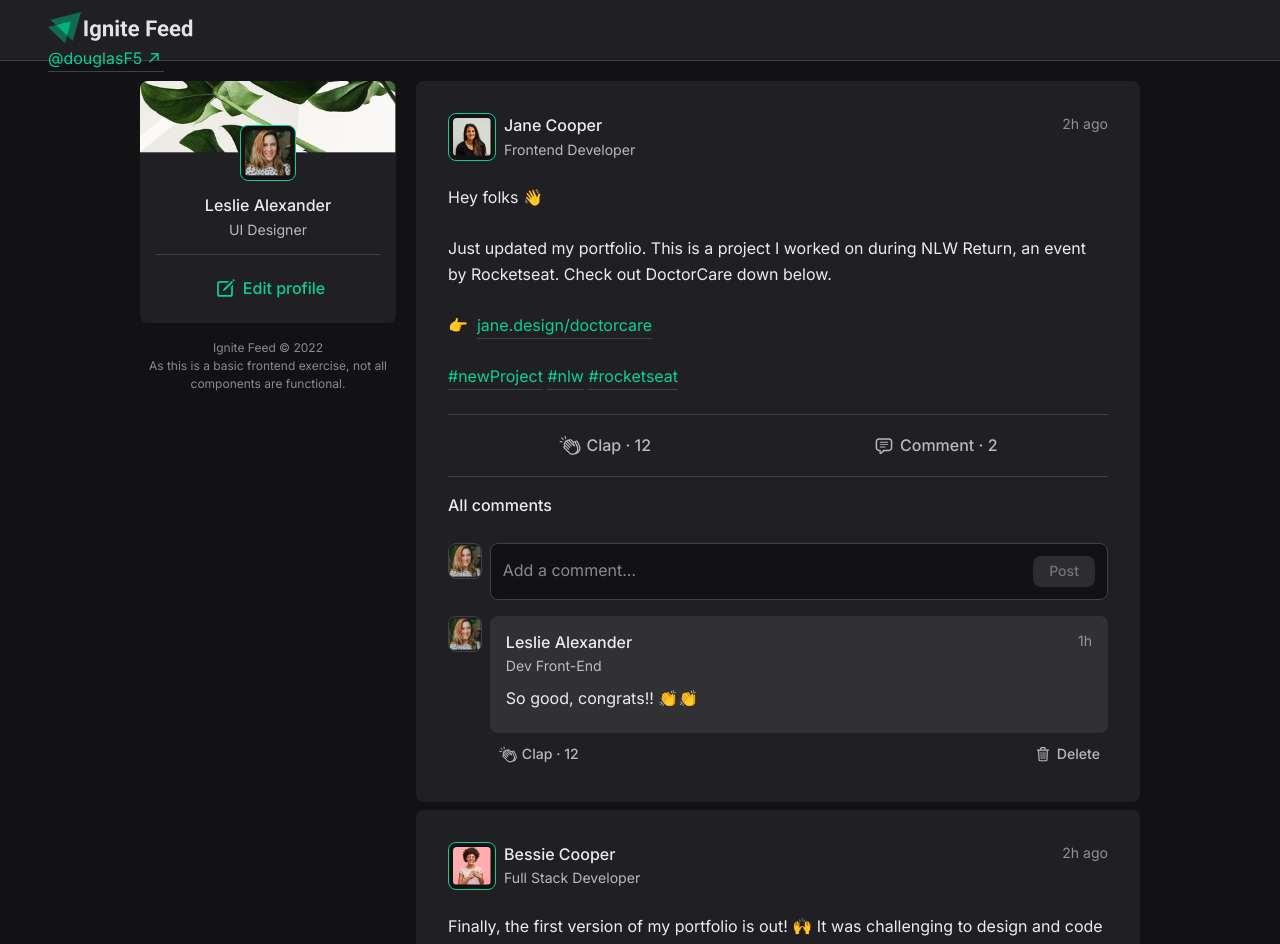
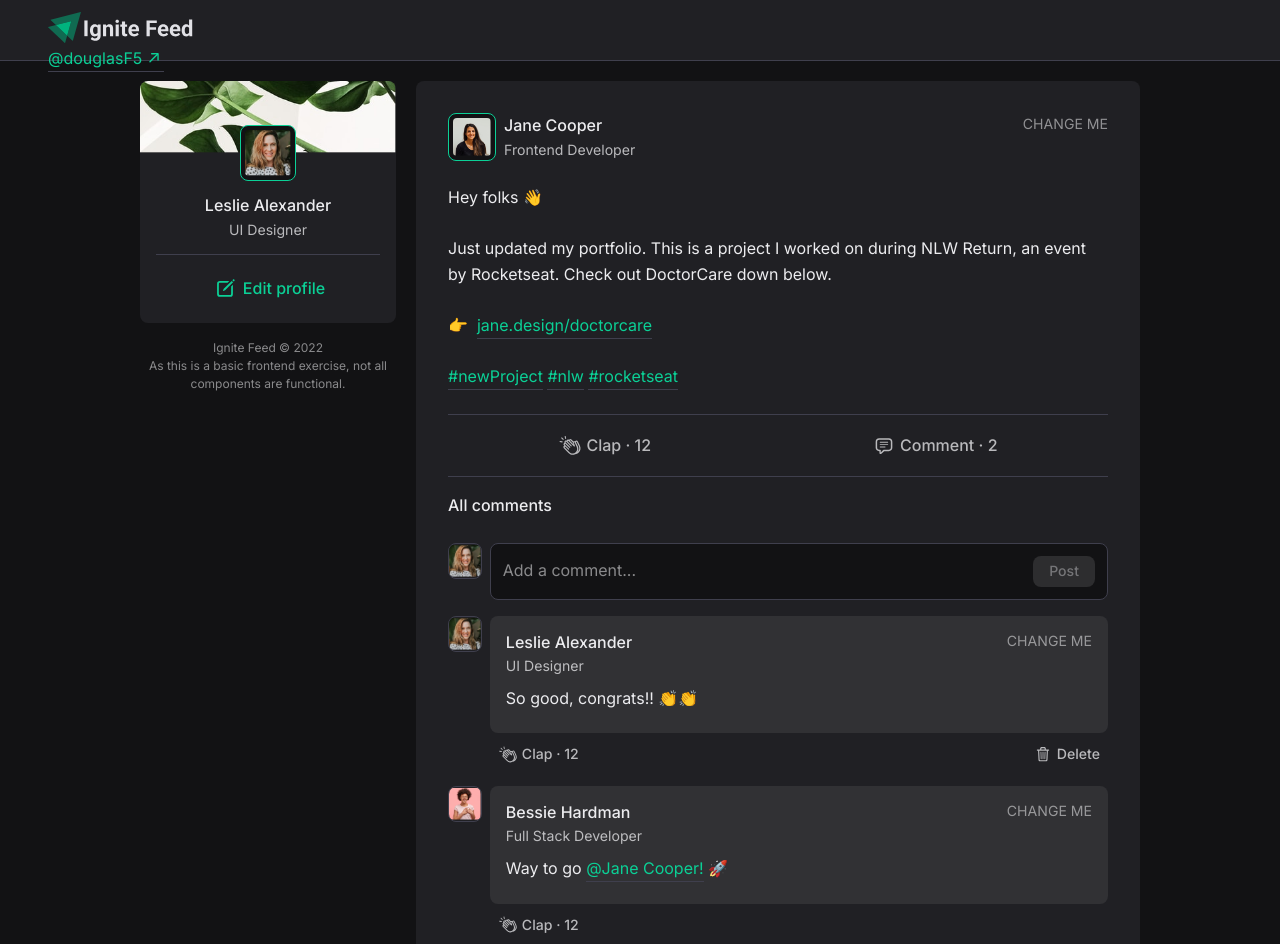
Before and after one commit to douglasF5/ignite-feed-web-app, a React (Vite) app: page / in a window 1280 px wide. Shown: the top 944 px of the page. Built offline with nearby package versions, Linux system fonts and the light colour scheme.

Commit message:
add mock data

```diff
--- a/src/App.jsx
+++ b/src/App.jsx
@@ -1,3 +1,4 @@
+import { postsMockContent } from './utils/posts-mock-content';
 import './global-styles.css';
 import s from './app.module.css';
 import { Header } from './components/Header';
@@ -7,21 +8,6 @@ import { PostActionsBar } from './components/PostActionsBar';
 import { CommentsSection } from './components/CommentsSection';
 
 function App() {
-  const postsMockContent = [
-    {
-      authorPicture: './jana-profile-pic.png',
-      authorName: 'Jane Cooper',
-      authorRole: 'Frontend Developer',
-      content: '<p>Hey folks 👋</p><br/><p>Just updated my portfolio. This is a project I worked on during NLW Return, an event by Rocketseat. Check out DoctorCare down below.</p><br/><p>👉&nbsp;&nbsp;<a href="#">jane.design/doctorcare</a></p><br/><p><a href="#">#newProject</a>&nbsp;<a href="#">#nlw</a>&nbsp;<a href="#">#rocketseat</a></p>'
-    },
-    {
-      authorPicture: './bessie-profile-pic.png',
-      authorName: 'Bessie Cooper',
-      authorRole: 'Full Stack Developer',
-      content: '<p>Finally, the first version of my portfolio is out! 🙌 It was challenging to design and code the whole thing, but it turns out great.</p><br/><p>Check it out here -> <a href="#">bessie.dev</a></p><br/><p><a href="#">#portfolio</a> <a href="#">#frontend</a> <a href="#">#fullStack</a> <a href="#">#design</a></p>'
-    }
-  ];
-
   return (
     <div>
       <Header />
@@ -37,11 +23,11 @@ function App() {
           </section>
           <section className={s.postsSection}>
             <div className={s.postsList}>
-              {postsMockContent.map((post, idx) => (
-                <div key={idx} className={s.postContainer}>
+              {postsMockContent.map(post => (
+                <div key={post.id} className={s.postContainer}>
                   <PostContent data={post} />
                   <PostActionsBar />
-                  <CommentsSection />
+                  <CommentsSection commentsData={post.comments} />
                 </div>
               ))}
             </div>
--- a/src/components/Comment/index.jsx
+++ b/src/components/Comment/index.jsx
@@ -1,13 +1,17 @@
+import { currentUser } from '../../utils/posts-mock-content';
 import s from './styles.module.css';
-import { HandsClap, TextBubble, Trash } from '../Icons';
+import { HandsClap, Trash } from '../Icons';
 import { ProfilePic } from '../ProfilePic';
 import { Button } from '../Button';
 
-export function Comment() {
+export function Comment({ data }) {
+  const { name, role, picture, id } = data.authorInfo;
+
   return (
     <div className={s.container}>
       <ProfilePic
-        resourcePath="/leslie-profile-pic.png"
+        resourcePath={picture}
+        altText={name}
         variantOptions={{
           type: "default",
           size: "S"
@@ -17,12 +21,12 @@ export function Comment() {
         <div className={s.contentCard}>
           <div className={s.contentHeader}>
             <div>
-              <p className={s.authorName}>Leslie Alexander</p>
-              <p className={s.authorRole}>Dev Front-End</p>
+              <p className={s.authorName}>{name}</p>
+              <p className={s.authorRole}>{role}</p>
             </div>
-            <p className={s.publishTime}>1h</p>
+            <p className={s.publishTime}>{data.publishedAt}</p>
           </div>
-          <div className={s.contentContainer}>So good, congrats!! 👏👏</div>
+          <div className={s.contentContainer} dangerouslySetInnerHTML={{ __html: data.content }}></div>
         </div>
         <div className={s.actionBar}>
           <Button variantOptions={{
@@ -33,6 +37,7 @@ export function Comment() {
             <HandsClap size={20} />
             Clap · 12
           </Button>
+          {currentUser.id === id && (
             <Button variantOptions={{
               type: 'textNeutralVariant',
               label: 'M',
@@ -41,6 +46,7 @@ export function Comment() {
               <Trash size={20} />
               Delete
             </Button>
+          )}
         </div>
       </div>
     </div>
--- a/src/components/CommentWidget/styles.module.css
+++ b/src/components/CommentWidget/styles.module.css
@@ -11,6 +11,7 @@
   border: 1px solid var(--c-outline);
   background-color: var(--c-surface);
   transition: border 100ms ease-in;
+  transition: outline 100ms ease-in;
 }
 
 .commentForm:focus-within {
--- a/src/components/CommentsSection/index.jsx
+++ b/src/components/CommentsSection/index.jsx
@@ -2,12 +2,12 @@ import s from './styles.module.css';
 import { CommentWidget } from '../CommentWidget';
 import { Comment } from '../Comment';
 
-export function CommentsSection() {
+export function CommentsSection({ commentsData }) {
   return (
     <div className={s.commentsSection}>
       <h2 className={s.commentsSectionTitle}>All comments</h2>
       <CommentWidget />
-      <Comment />
+      {commentsData && commentsData.map(comment => <Comment key={comment.id} data={comment} />)}
     </div>
   );
 };
--- a/src/components/PostContent/index.jsx
+++ b/src/components/PostContent/index.jsx
@@ -2,9 +2,8 @@ import s from './styles.module.css';
 import { ProfilePic } from '../ProfilePic';
 
 export function PostContent({ data }) {
-  const { authorPicture,
-    authorName,
-    authorRole,
+  const { authorInfo,
+    publishedAt,
     content } = data;
 
   return (
@@ -12,19 +11,19 @@ export function PostContent({ data }) {
       <div className={s.header}>
         <div className={s.infoWrapper}>
           <ProfilePic
-            resourcePath={authorPicture}
-            altText={authorName}
+            resourcePath={authorInfo.picture}
+            altText={authorInfo.name}
             variantOptions={{
               type: 'highlighted',
               size: 'M'
             }}
           />
           <div>
-            <p className={s.profileName}>{authorName}</p>
-            <p className={s.profileRole}>{authorRole}</p>
+            <p className={s.profileName}>{authorInfo.name}</p>
+            <p className={s.profileRole}>{authorInfo.role}</p>
           </div>
         </div>
-        <p className={s.publishTime}>2h ago</p>
+        <p className={s.publishTime}>{publishedAt}</p>
       </div>
       <div className={s.contentWrapper}>
         <p dangerouslySetInnerHTML={{ __html: content }}></p>
--- /dev/null
+++ b/src/utils/posts-mock-content.js
@@ -0,0 +1,55 @@
+// AUTHORS DATA
+const authors = [
+  {
+    id: 1,
+    name: 'Leslie Alexander',
+    picture: './leslie-profile-pic.png',
+    role: 'UI Designer',
+  },
+  {
+    id: 2,
+    name: 'Jane Cooper',
+    picture: './jana-profile-pic.png',
+    role: 'Frontend Developer',
+  },
+  {
+    id: 3,
+    name: 'Bessie Hardman',
+    picture: './bessie-profile-pic.png',
+    role: 'Full Stack Developer',
+  },
+];
+
+// CURRENT USER DATA
+export const currentUser = authors[0];
+
+// POSTS DATA
+export const postsMockContent = [
+  {
+    id: '1',
+    authorInfo: authors[1],
+    publishedAt: 'CHANGE ME',
+    content: '<p>Hey folks 👋</p><br/><p>Just updated my portfolio. This is a project I worked on during NLW Return, an event by Rocketseat. Check out DoctorCare down below.</p><br/><p>👉&nbsp;&nbsp;<a href="#">jane.design/doctorcare</a></p><br/><p><a href="#">#newProject</a>&nbsp;<a href="#">#nlw</a>&nbsp;<a href="#">#rocketseat</a></p>',
+    comments: [
+      {
+        id: '1c1',
+        authorInfo: authors[0],
+        publishedAt: 'CHANGE ME',
+        content: '<p>So good, congrats!! 👏👏</p>'
+      },
+      {
+        id: '1c2',
+        authorInfo: authors[2],
+        publishedAt: 'CHANGE ME',
+        content: '<p>Way to go <a href="#">@Jane Cooper!</a> 🚀</p>'
+      },
+    ],
+  },
+  {
+    id: '2',
+    authorInfo: authors[2],
+    publishedAt: 'CHANGE ME',
+    content: '<p>Finally, the first version of my portfolio is out! 🙌 It was challenging to design and code the whole thing, but it turns out great.</p><br/><p>Check it out here -> <a href="#">bessie.dev</a></p><br/><p><a href="#">#portfolio</a> <a href="#">#frontend</a> <a href="#">#fullStack</a> <a href="#">#design</a></p>',
+    comments: null,
+  },
+];
```
Also changed, not shown: jsconfig.json (added, +14 -0 lines). Lines whose indentation alone changed are shown as unchanged.
